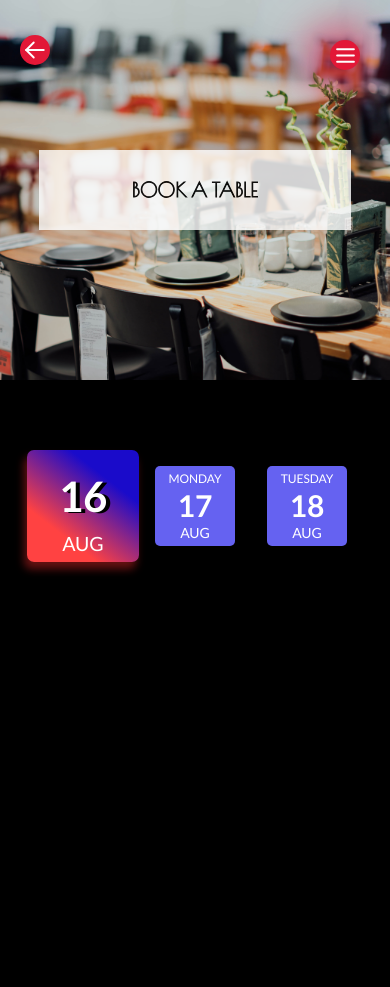
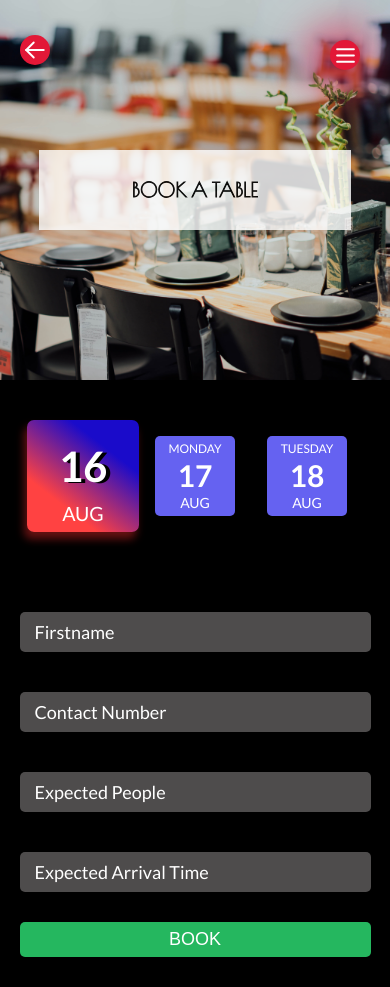
Before and after one commit to notoveryet1308/tastyroma-new-design, a React (Create React App) app: page /book-a-table in a window 390 px wide. Before the commit the page ends 844 px from the top, so only its background shows below. Built offline with nearby package versions, Linux system fonts and the light colour scheme; a web font is replaced by a local one.

Commit message:
completed BookingTable component and made it responsive

```diff
--- a/package.json
+++ b/package.json
@@ -6,6 +6,7 @@
     "@testing-library/jest-dom": "^4.2.4",
     "@testing-library/react": "^9.5.0",
     "@testing-library/user-event": "^7.2.1",
+    "lodash": "^4.17.20",
     "node-sass": "^4.14.1",
     "react": "^16.13.1",
     "react-dom": "^16.13.1",
--- /dev/null
+++ b/src/components/booked/index.js
@@ -0,0 +1,16 @@
+import React from 'react';
+
+import { ReactComponent as Booked } from '../../img/svg/Booked.svg';
+import {BookedWrapper, BookedInfo} from './style';
+
+
+function index() {
+  return (
+    <BookedWrapper>
+      <Booked />
+      <BookedInfo>See at table</BookedInfo>
+    </BookedWrapper>
+  )
+}
+
+export default index
--- /dev/null
+++ b/src/components/booked/style.js
@@ -0,0 +1,15 @@
+import styled from 'styled-components';
+
+export const BookedWrapper = styled.div`
+  width: 100%;
+  height: 100%;
+  display: flex;
+  justify-content: center;
+  flex-direction: column;
+  align-items: center;
+`
+export const BookedInfo = styled.p`
+  font-size: 2rem;
+  color:#25B75F;
+  text-transform: uppercase;
+`
--- /dev/null
+++ b/src/components/common/coolInputField/index.js
@@ -0,0 +1,38 @@
+import React, { useState } from 'react';
+import {
+  InputFieldWrapper,
+  Label,
+  Input
+} from './style';
+
+
+
+function Index({ name, getValue }) {
+  const [value, setValue] = useState("");
+
+  const onChangeHandler = (e) => {
+    setValue(e.target.value)
+    getValue({ [name]: e.target.value })
+  }
+
+  return (
+    <InputFieldWrapper>
+      <Label
+        htmlFor="firstname"
+        top={value.length > 0 ? "0" : ".9rem"}
+        left={value.length > 0 ? "0" : "1.4rem"}
+        opacity={value.length > 0 ? "1" : "0"}
+      >{name}
+      </Label>
+      <Input
+        name={name}
+        placeholder={name}
+        value={value}
+        onChange={onChangeHandler}
+      // required
+      />
+    </InputFieldWrapper>
+  )
+}
+
+export default Index
--- /dev/null
+++ b/src/components/common/coolInputField/style.js
@@ -0,0 +1,40 @@
+import styled from 'styled-components';
+
+export const InputFieldWrapper = styled.div`
+  position: relative;
+  width: 100%;
+  height: 7rem;
+  display: flex;
+  flex-direction: column;
+  justify-content: flex-end;
+  margin-bottom: 1rem;
+  /* background: #333; */
+
+`
+export const Label = styled.label`
+ position: absolute;
+  top: ${props => props.top};
+  left:  ${props => props.left};
+  font-size: 1.8rem;
+  text-transform: capitalize;
+  color: #fff;
+  opacity:  ${props => props.opacity};
+  transition: all 300ms ease;
+`
+export const Input = styled.input`
+
+  width: 100%;
+  height: 4rem;
+  background: rgba(131, 127, 127, 0.6);
+  border-radius: .5rem;
+  border: none;
+  outline: none;
+  font-family: inherit;
+  font-size: 1.8rem;
+  caret-color: #FB4B4B;
+  padding: .2rem 1.5rem;
+  color: #FB4B4B;
+  &::placeholder{
+    color: #fff;
+  }
+`
--- /dev/null
+++ b/src/components/common/loading/index.js
@@ -0,0 +1,13 @@
+import React from 'react';
+import './style.css';
+
+function index() {
+  return (
+    <div class="spinner">
+      <div class="double-bounce1"></div>
+      <div class="double-bounce2"></div>
+    </div>
+  )
+}
+
+export default index
--- /dev/null
+++ b/src/components/common/loading/style.css
@@ -0,0 +1,41 @@
+.spinner {
+  width: 50px;
+  height: 50px;
+
+  position: relative;
+  margin: 100px auto;
+}
+
+.double-bounce1, .double-bounce2 {
+  width: 100%;
+  height: 100%;
+  border-radius: 50%;
+  background-color: #333;
+  opacity: 0.6;
+  position: absolute;
+  top: 0;
+  left: 0;
+
+  -webkit-animation: sk-bounce 2.0s infinite ease-in-out;
+  animation: sk-bounce 2.0s infinite ease-in-out;
+}
+
+.double-bounce2 {
+  -webkit-animation-delay: -1.0s;
+  animation-delay: -1.0s;
+}
+
+@-webkit-keyframes sk-bounce {
+  0%, 100% { -webkit-transform: scale(0.0) }
+  50% { -webkit-transform: scale(1.0) }
+}
+
+@keyframes sk-bounce {
+  0%, 100% {
+    transform: scale(0.0);
+    -webkit-transform: scale(0.0);
+  } 50% {
+    transform: scale(1.0);
+    -webkit-transform: scale(1.0);
+  }
+}
--- a/src/pages/booktable/index.js
+++ b/src/pages/booktable/index.js
@@ -1,97 +1,57 @@
-import React, { useState } from 'react';
-import styled from 'styled-components';
+import React, { useState, useCallback } from 'react';
+import _ from 'lodash';
+
 import BackBtn from '../../components/common/Backbtn';
 import SandwichBar from '../../components/common/SandwichBar';
 import HighlightBox from '../../components/common/Highlightbox';
 import bookatable from '../../img/bookatable.jpg';
 
 import DateCard from '../../components/dateCard';
+import InputField from '../../components/common/coolInputField';
+import Loading from '../../components/common/loading';
+import TableBookedInfo from '../../components/booked';
 
-const BookTableWrapper = styled.div`
-  width: 100%;
-  position: relative;
-`
-const TopSection = styled.section`
-  position: relative;
-  width:100%;
-  height: 60vh;
-  background-image: url(${props => props.img});
-  background-position: center;
-  background-size: cover;
+import {
+  BookTableWrapper,
+  TopSection,
+  CoverHead,
+  Banner,
+  BookingForm,
+  BookingDate,
+  Form,
+  TableBooked,
+  BookBtn
+} from './style';
 
-  @media (max-width:768px){
-    height: 45vh;
-  }
-`
-const CoverHead = styled.header`
-  position: relative;
-  padding-top: 3rem;
-  width:90%;
-  margin: 0 auto;
-  height: 7rem;
-  display: flex;
-  align-items: center;
-  justify-content: space-between;
-  z-index: 12;
-`
-const Banner = styled.div`
-  width: 100%;
-  height: 10rem;
-  position: absolute;
-  left:0;
-  top:50%;
-  transform: translateY(-50%);
-  display: flex;
-  justify-content: center;
-  align-items: center;
-  background: ${props => props.bgColor};
-  opacity:.9;
-  @media (max-width: 500px){
-    height: 8rem;
-  }
-`
-const BookingForm = styled.div`
-   width: 50%;
-   margin: 0 auto;
-   height: 30vh;
-   display: flex;
-   justify-content: center;
-   flex-direction: column;
-   align-content: center;
-   @media (max-width: 900px){
-     width: 60%;
-   }
-   @media (max-width: 768px){
-     width: 65%;
-   }
-   @media (max-width: 625px){
-     width: 70%;
-   }
-   @media (max-width: 500px){
-     width: 80%;
-   }
-   @media (max-width: 400px){
-     width: 90%;
-   }
-`
-const BookingDate = styled.div`
-  position: relative;
-  display: flex;
-  justify-content: center;
-  align-items: center;
-`
-
+const today = new Date();
+const day = today.getDay();
+const date = today.getDate();
+const month = today.getMonth() + 1;
 
 function Index() {
+
   const [initial, setInitial] = useState({ box_1: true, box_2: false, box_3: false });
-  const today = new Date();
-  const day = today.getDay();
-  const date = today.getDate();
-  const month = today.getMonth() +1;
+  const [inputValues, setInputValue] = useState({});
+  const [booking, setBooking] = useState(false);
+  const [booked, setBooked] = useState(false);
 
+  const getValue = (value) => {
+    setInputValue({ ...inputValues, ...value });
+  }
+  const debounceHandler = useCallback(_.debounce(q => getValue(q), 500));
 
-  const handleInitial = (data)=>{
-      setInitial(data);
+  const handleInitial = (data) => {
+    setInitial(data);
+  }
+
+  const onSubmitHandler = () => {
+    setBooking(true);
+  }
+
+  const handleBookingProcess = () => {
+    setTimeout(() => {
+      setBooked(true);
+    }, 2000)
   }
   return (
     <BookTableWrapper>
@@ -105,18 +65,18 @@ function Index() {
         </Banner>
       </TopSection>
       <BookingForm>
-        <BookingDate>
+        {!booking && <BookingDate>
           <DateCard
             active={initial.box_1}
-            box_1= {true}
+            box_1={true}
             handleInitial={handleInitial}
             date={date}
             day={day}
             month={month}
-            />
+          />
           <DateCard
             active={initial.box_2}
-            box_2= {true}
+            box_2={true}
             handleInitial={handleInitial}
             date={date + 1}
             day={day + 1}
@@ -124,17 +84,32 @@ function Index() {
           />
           <DateCard
             active={initial.box_3}
-            box_3= {true}
+            box_3={true}
             handleInitial={handleInitial}
-            date={date +2}
+            date={date + 2}
             day={day + 2}
             month={month}
           />
-
-        </BookingDate>
+        </BookingDate>}
+        {!booking &&
+          <Form onSubmit={onSubmitHandler}>
+            <InputField name="Firstname" getValue={debounceHandler} />
+            <InputField name="Contact Number" getValue={debounceHandler} />
+            <InputField name="Expected People" getValue={debounceHandler} />
+            <InputField name="Expected Arrival Time" getValue={debounceHandler} />
+            <BookBtn type="submit">Book</BookBtn>
+          </Form>
+        }
+        {
+          booking &&
+          <TableBooked>
+            {handleBookingProcess()}
+            {!booked && <Loading />}
+            {booked && <TableBookedInfo />}
+          </TableBooked>
+        }
       </BookingForm>
     </BookTableWrapper>
   )
 }
-
 export default Index;
--- a/src/pages/booktable/style.js
+++ b/src/pages/booktable/style.js
@@ -0,0 +1,107 @@
+import styled from 'styled-components';
+
+export const BookTableWrapper = styled.div`
+  width: 100%;
+  position: relative;
+`
+export const TopSection = styled.section`
+  position: relative;
+  width:100%;
+  height: 60vh;
+  background-image: url(${props => props.img});
+  background-position: center;
+  background-size: cover;
+
+  @media (max-width:768px){
+    height: 45vh;
+  }
+`
+export const CoverHead = styled.header`
+  position: relative;
+  padding-top: 3rem;
+  width:90%;
+  margin: 0 auto;
+  height: 7rem;
+  display: flex;
+  align-items: center;
+  justify-content: space-between;
+  z-index: 12;
+`
+export const Banner = styled.div`
+  width: 100%;
+  height: 10rem;
+  position: absolute;
+  left:0;
+  top:50%;
+  transform: translateY(-50%);
+  display: flex;
+  justify-content: center;
+  align-items: center;
+  background: ${props => props.bgColor};
+  opacity:.9;
+  @media (max-width: 500px){
+    height: 8rem;
+  }
+`
+export const BookingForm = styled.div`
+   width: 50%;
+   margin: 0 auto;
+   display: flex;
+   justify-content: center;
+   flex-direction: column;
+   align-content: center;
+   padding-top: 4rem;
+   @media (max-width: 900px){
+     width: 60%;
+   }
+   @media (max-width: 768px){
+     width: 65%;
+   }
+   @media (max-width: 625px){
+     width: 70%;
+   }
+   @media (max-width: 500px){
+     width: 80%;
+   }
+   @media (max-width: 400px){
+     width: 90%;
+   }
+`
+export const BookingDate = styled.div`
+  position: relative;
+  display: flex;
+  justify-content: center;
+  align-items: center;
+  margin-bottom: 5rem;
+`
+export const Form = styled.form`
+ position: relative;
+ display: flex;
+ justify-content: center;
+ flex-direction: column;
+ padding-bottom: 3rem;
+`
+export const BookBtn = styled.button`
+  border: none;
+  border-radius: .5rem;
+  display: flex;
+  justify-content: center;
+  align-items: center;
+  background: #25B75F;
+  color: #fff;
+  font-size: 1.8rem;
+  text-transform: uppercase;
+  height: 3.5rem;
+  margin-top: 2rem;
+  cursor:pointer;
+`
+export const TableBooked = styled.div`
+  width: 100%;
+  height: 10rem;
+  display: flex;
+  justify-content: center;
+  align-items: center;
+  @media (max-width:768px){
+    height: 30rem;
+  }
+`
```
Also changed, not shown: src/img/svg/Booked.svg (added), 1 other file (tests, documents, lock files or other folders).
